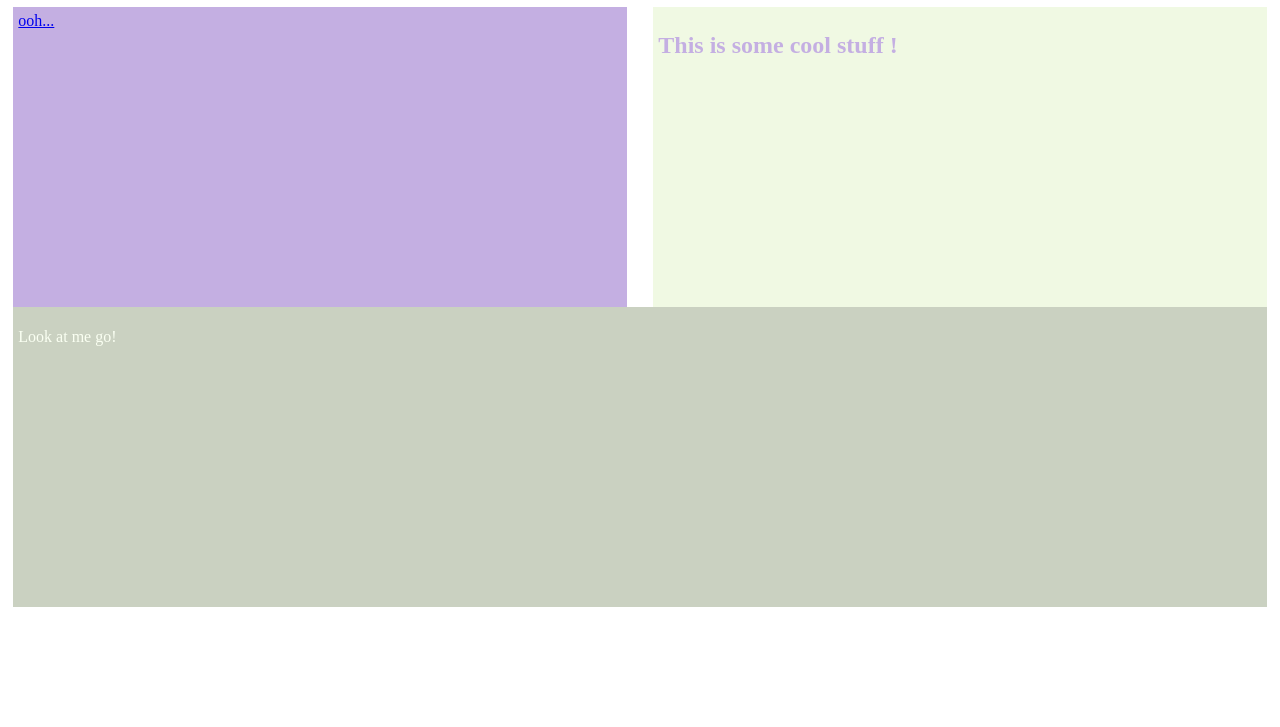
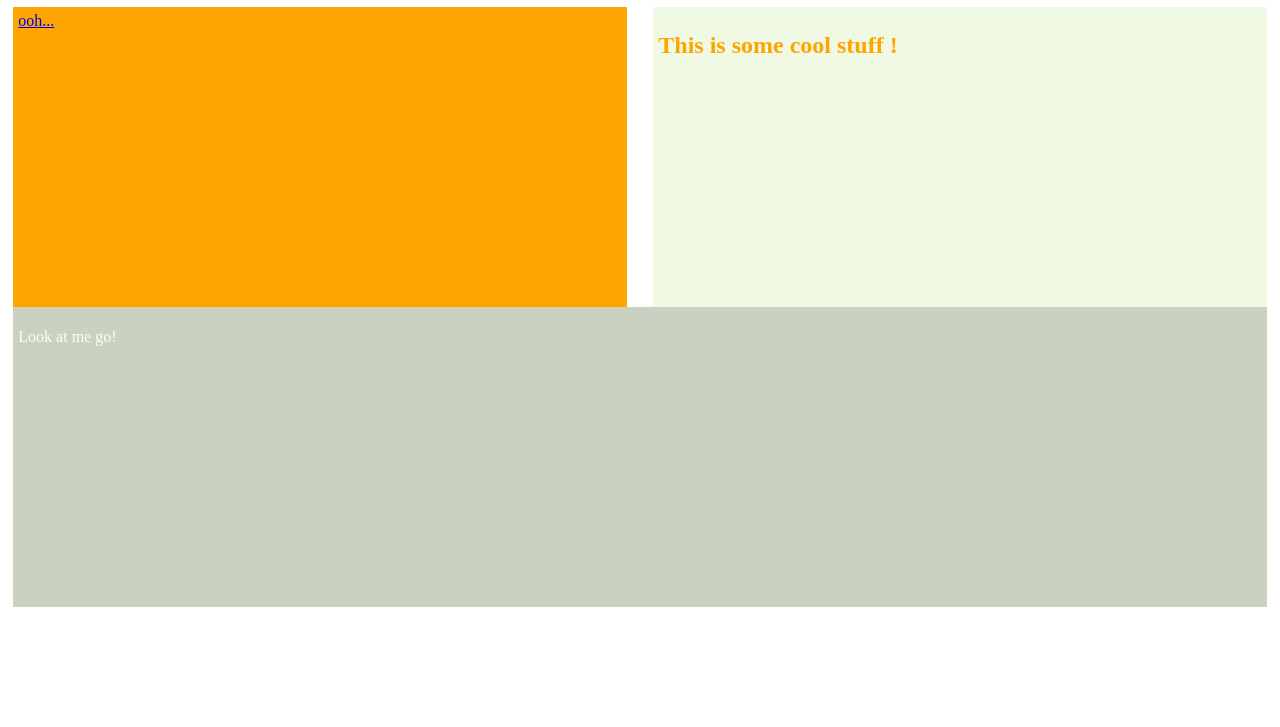
Before and after one commit to leotheobald/gruntserver, a website: page public/index.html in a window 1280 px wide. Shown: the part 73-800 px from the top of the page. Drawn offline with nearby package versions, Linux system fonts and the light colour scheme.

Commit message:
actual color change this time

```diff
--- a/public/src/css/style.less
+++ b/public/src/css/style.less
@@ -15,8 +15,8 @@
 
 @primaryColor : #00CCFF;
 @secondary: #Abd5ec;
-@tertiary: #c4afe2;
-@morningbliss: pink;
+@tertiary: orange;
+@morningbliss: orange;
 @textdark: #cad1c1;
 @textlight: #fafff2;
 
```
Also changed, not shown: public/dist/css/style.css, public/dist/css/style.min.css.
